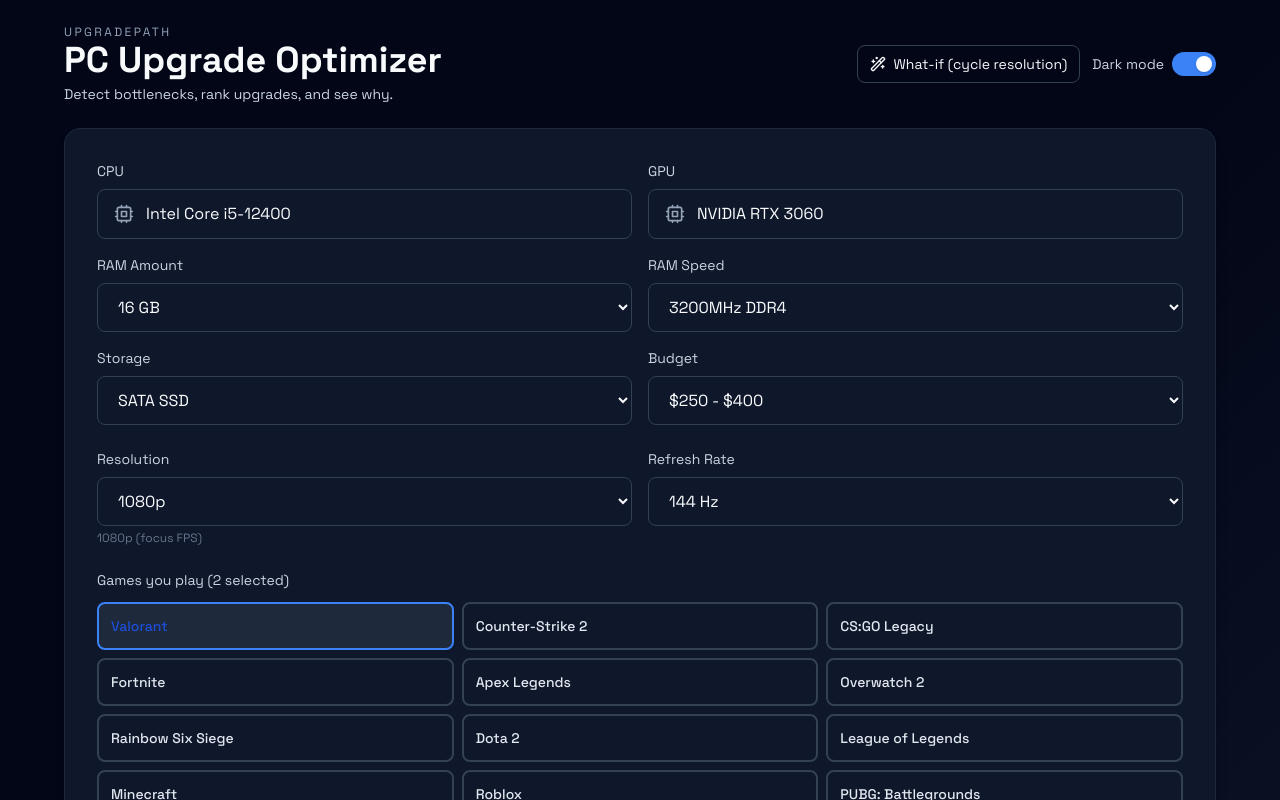
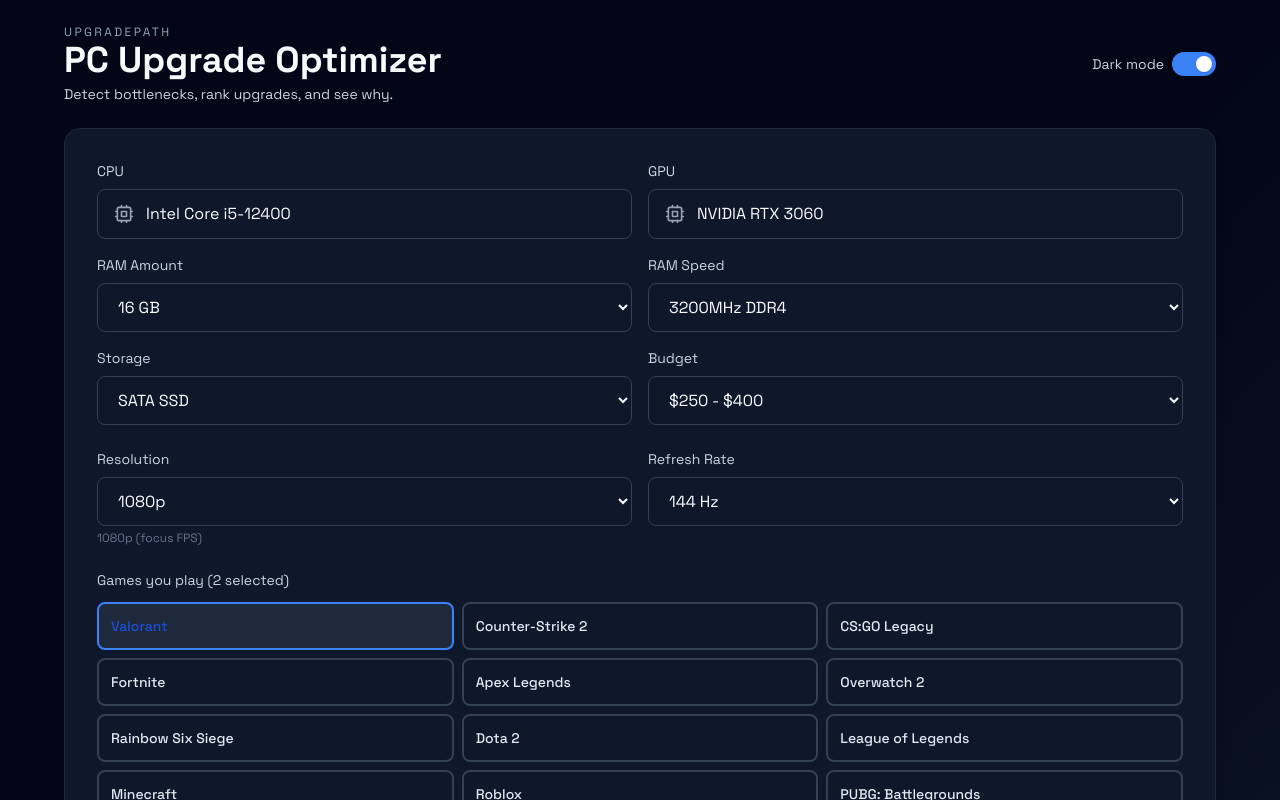
Before and after one commit to UpgradePathOP/upgradepath, a Next.js app: page / in a window 1280 px wide. Shown: the top 800 px of the page. Built offline with nearby package versions, Linux system fonts and the light colour scheme.

Commit message:
Remove cycle resolution (what-if) button

```diff
--- a/app/page.tsx
+++ b/app/page.tsx
@@ -13,7 +13,7 @@
 import { UpgradePathCard } from '@/components/results/upgrade-path-card';
 import { WarningsCard } from '@/components/results/warnings-card';
 import { PartsCard } from '@/components/results/parts-card';
-import { Cpu, HardDrive, Monitor, Share2, Copy, TrendingUp, Loader2, Wand2, Clock4 } from 'lucide-react';
+import { Cpu, HardDrive, Monitor, Share2, Copy, TrendingUp, Loader2, Clock4 } from 'lucide-react';
 import { useEffect, useMemo, useRef, useState } from 'react';
 import clsx from 'clsx';
 
@@ -164,13 +164,6 @@
     }));
   };
 
-  const quickWhatIf = () => {
-    setForm(prev => ({
-      ...prev,
-      resolution: prev.resolution === '1080p' ? '1440p' : prev.resolution === '1440p' ? '4K' : '1080p'
-    }));
-  };
-
   const resolutionLabel = useMemo(
     () => (form.resolution === '1080p' ? '1080p (focus FPS)' : form.resolution === '1440p' ? '1440p sweet spot' : '4K cinematic'),
     [form.resolution]
@@ -186,13 +179,6 @@
             <p className="text-slate-600 dark:text-slate-300 text-sm mt-1">Detect bottlenecks, rank upgrades, and see why.</p>
           </div>
           <div className="flex items-center gap-3">
-            <button
-              onClick={quickWhatIf}
-              className="hidden md:flex items-center gap-2 px-3 py-2 rounded-lg border border-slate-200 dark:border-slate-700 text-sm hover:border-brand-500 dark:hover:border-brand-500"
-            >
-              <Wand2 className="w-4 h-4" />
-              What-if (cycle resolution)
-            </button>
             <Switch checked={dark} onChange={setDark} label="Dark mode" />
           </div>
         </header>
```
